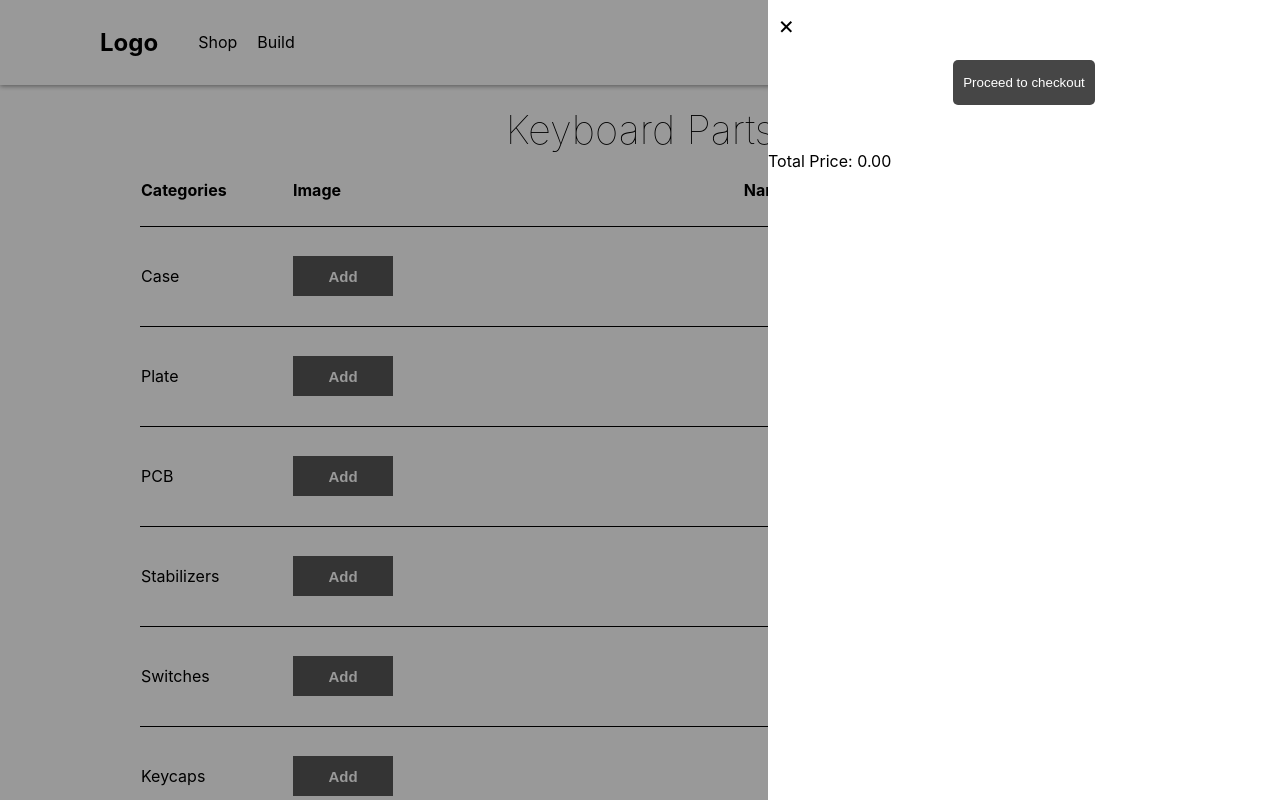
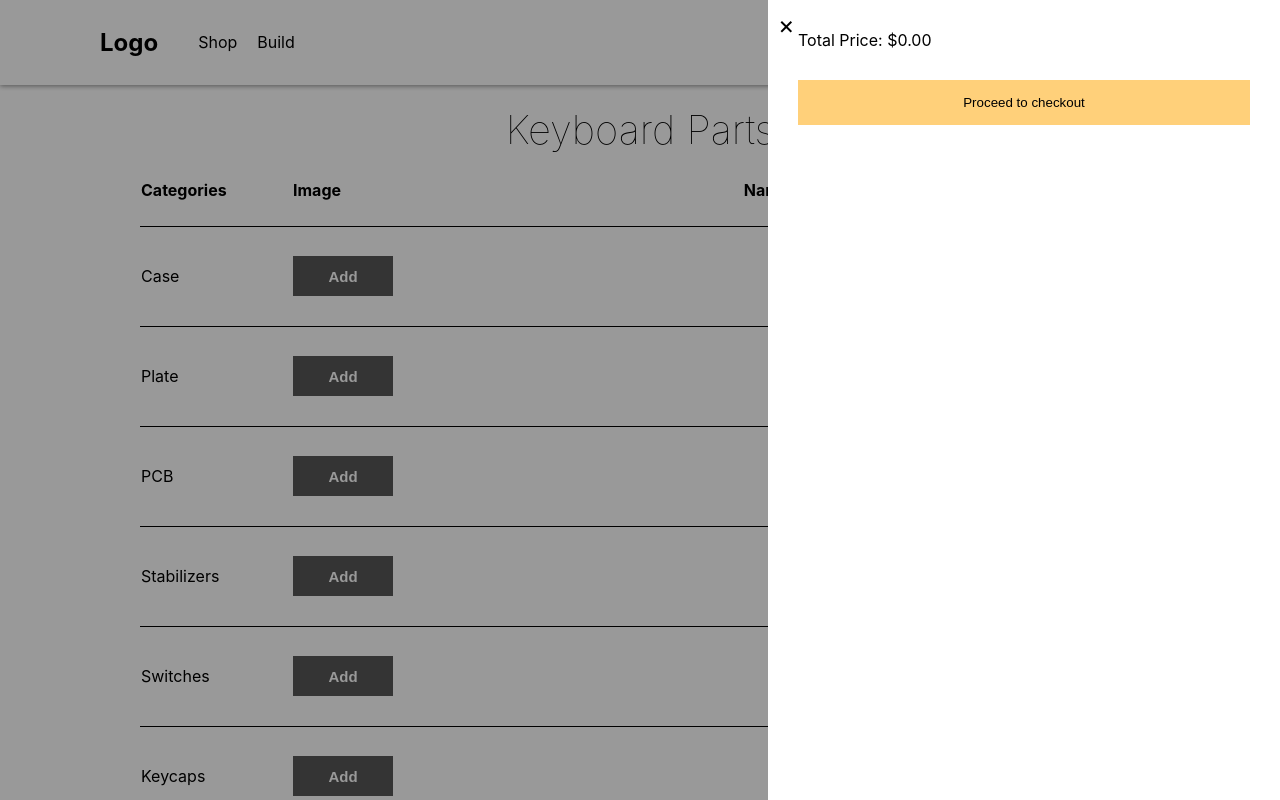
Before and after one commit to BryanU1/keyboard-store-app, a React (Create React App) app in the folder client/: page /build in a window 1280 px wide. Both pictures are taken after a click on the icon 1171 px from the left and 42 px from the top of the page. Built offline with nearby package versions, Linux system fonts and the light colour scheme.

Commit message:
Add css to cart

```diff
--- a/client/src/App.css
+++ b/client/src/App.css
@@ -286,7 +286,6 @@ td img {
 .cart {
   display: flex;
   flex-direction: column;
-  align-items: flex-start;
   position: fixed;
   background-color: white;
   width: 40%;
@@ -301,13 +300,11 @@ td img {
 }
 
 .checkout-btn {
-  align-self: center;
   padding: 15px 10px;
   margin: 30px;
   border: none;
-  border-radius: 5px;
-  background-color: rgb(70, 70, 70);
-  color: white;
+  background-color: rgb(255, 208, 122);
+  color: black;
 }
 .checkout-btn:hover {
   cursor: pointer;
@@ -326,14 +323,28 @@ input[type=number] {
 
 .cart-item {
   display: flex;
-  justify-content: space-between;
-  height: 60px;
-  margin: 40px;
+  align-items: center;
+  height: 150px;
+  margin: 30px;
+}
+
+.cart-detail p {
+  margin: 0;
+}
+.cart-detail h1 {
+  margin: 0;
+  font-size: 18px;
 }
 
 .cart-img {
-  height: 100%;
-  width: auto;
+  height: 100px;
+  width: 100px;
+  object-fit: contain;
+  margin-right: 20px;
+}
+
+.cart-price {
+  margin: 0px 30px;
 }
 
 .close {
--- a/client/src/App.scss
+++ b/client/src/App.scss
@@ -314,7 +314,6 @@ td img {
 .cart {
   display: flex;
   flex-direction: column;
-  align-items: flex-start;
   position: fixed;
   background-color: white;
   width: 40%;
@@ -330,13 +329,11 @@ td img {
 }
 
 .checkout-btn {
-  align-self: center;
   padding: 15px 10px;
   margin: 30px;
   border: none;
-  border-radius: 5px;
-  background-color: rgb(70, 70, 70);
-  color: white;
+  background-color: $hover;
+  color: black;
 
   &:hover {
     cursor: pointer;
@@ -356,14 +353,32 @@ input[type='number'] {
 
 .cart-item {
   display: flex;
-  justify-content: space-between;
-  height: 60px;
-  margin: 40px;
+  align-items: center;
+  height: 150px;
+  margin: 30px;
+}
+
+.cart-detail {
+
+  p {
+    margin: 0;
+  }
+
+  h1 {
+    margin: 0;
+    font-size: 18px;
+  }
 }
 
 .cart-img {
-  height: 100%;
-  width: auto;
+  height: 100px;
+  width: 100px;
+  object-fit: contain;
+  margin-right: 20px;
+}
+
+.cart-price {
+  margin: 0px 30px;
 }
 
 .close {
--- a/client/src/components/Cart.js
+++ b/client/src/components/Cart.js
@@ -24,11 +24,15 @@ function Cart(prop) {
   const cartList = prop.cart.map((item) =>
     <li className='cart-item'>
       <img src={item.imgUrl} className='cart-img'></img>
-      <p>{item.name}</p>
-      <p>${item.price}</p>
-      <label htmlFor='quantity'>Quantity:</label>
-      <input type='number' defaultValue={item.quantity} min='1' max='100' id='quantity' onChange={handleChange} data-name={item.name}></input>
-      <button className='remove-btn' onClick={removeItem} data-name={item.name}>&times;</button>
+      <div className='cart-detail'>
+        <h1>{item.name}</h1>
+        <p>${item.price}</p>
+        <div>
+          <label htmlFor='quantity'>Quantity:</label>
+          <input type='number' defaultValue={item.quantity} min='1' max='100' id='quantity' onChange={handleChange} data-name={item.name}></input>
+        </div>
+      </div>
+      <i className='fas fa-trash' onClick={removeItem} data-name={item.name}></i>
     </li>
   )
 
@@ -45,8 +49,8 @@ function Cart(prop) {
         <ul className='item-list'>
           {cartList}
         </ul>
+        <p className='cart-price'>Total Price: ${prop.totalPrice}</p>
         <button className='checkout-btn' onClick={handleCheckout}>Proceed to checkout</button>
-        <p>Total Price: {prop.totalPrice}</p>
       </div>
     </div>
   )
```
Also changed, not shown: 1 other file (tests, documents, lock files or other folders).
